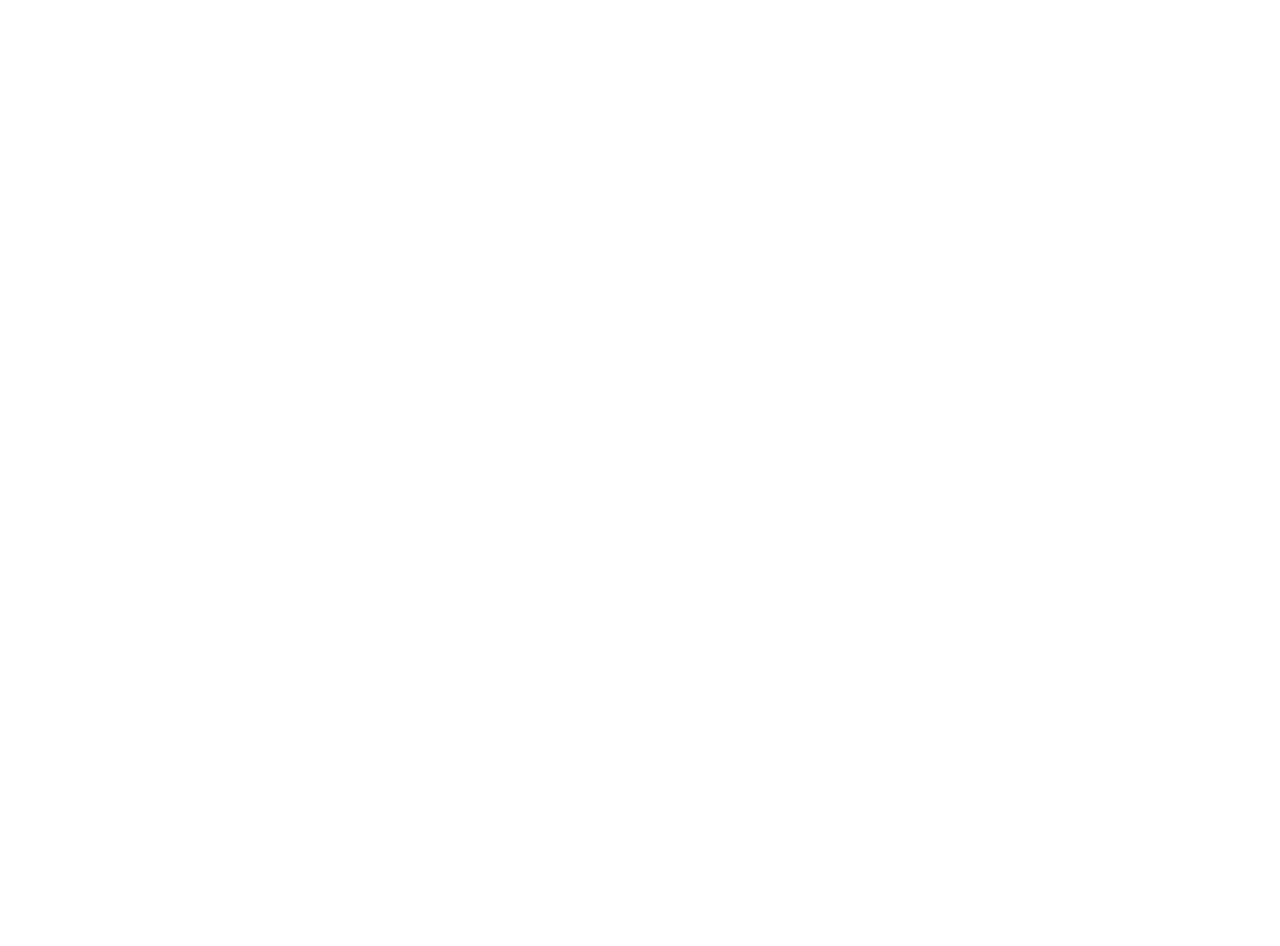
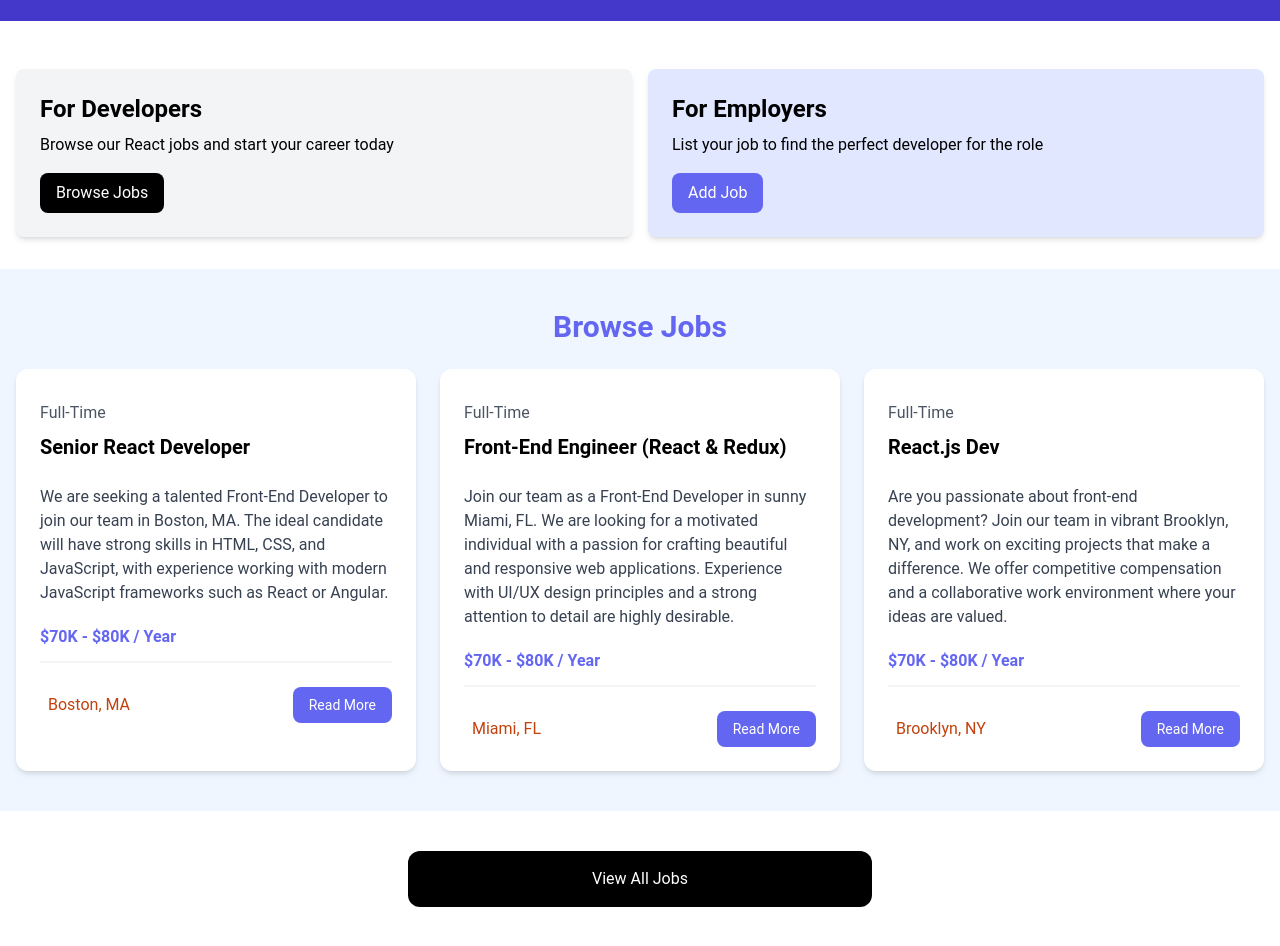
Before and after one commit to tringo286/job-list, a React (Vite) app: page / in a window 1280 px wide. Shown: the part 340-1286 px from the top of the page. Before the commit the page ends 800 px from the top, so only its background shows below. Built offline with nearby package versions, Linux system fonts and the light colour scheme.

Commit message:
Create JobListing JobListings ViewAllJobs components

```diff
--- a/src/App.jsx
+++ b/src/App.jsx
@@ -1,11 +1,21 @@
 import React from 'react'
+import './index.css';
+import Navbar from './components/Navbar';
+import Hero from './components/Hero';
+import HomeCards from './components/HomeCards';
+import JobListings from './components/JobListings';
+import ViewAllJobs from './components/ViewAllJobs';
 
 const App = () => {
   return (
-    <div>
-      App
-    </div>
-  )
-}
+    <>
+      <Navbar />
+      <Hero />
+      <HomeCards />
+      <JobListings />
+      <ViewAllJobs />
+    </>
+  );
+};
 
 export default App;
--- /dev/null
+++ b/src/components/JobListing.jsx
@@ -0,0 +1,34 @@
+import React from 'react'
+
+const JobListing = ({ job }) => {
+  return (
+    <div className="bg-white rounded-xl shadow-md relative">
+        <div className="p-6">
+        <div className="mb-6">
+            <div className="text-gray-600 my-2">{ job.type }</div>
+            <h3 className="text-xl font-bold">{ job.title }</h3>
+        </div>
+        <div className="mb-5 text-gray-700">
+            { job.description}
+        </div>
+        <h3 className="text-indigo-500 font-semibold mb-3">{ job.salary } / Year</h3>
+        <div className="border border-gray-100 mb-6" />
+
+        <div className="flex flex-col lg:flex-row justify-between items-center">
+            <div className="flex items-center text-orange-700 mb-3 lg:mb-0">
+            <i className="fa-solid fa-location-dot text-lg mr-2" />
+            { job.location }
+            </div>
+            <a
+            href={`/job/${job.id}`}
+            className="h-[36px] bg-indigo-500 hover:bg-indigo-600 text-white px-4 py-2 rounded-lg text-center text-sm"
+            >
+            Read More
+            </a>
+        </div>
+        </div>
+    </div>
+  )
+}
+
+export default JobListing
--- /dev/null
+++ b/src/components/JobListings.jsx
@@ -0,0 +1,23 @@
+import React from 'react'
+import jobs from '../jobs.json'
+import JobListing from './JobListing'
+
+const JobListings = () => {
+  const recentJobs = jobs.slice(0,3);
+  return (
+    <section className="bg-blue-50 px-4 py-10">
+    <div className="container-xl lg:container m-auto">
+        <h2 className="text-3xl font-bold text-indigo-500 mb-6 text-center">
+        Browse Jobs
+        </h2>
+        <div className="grid grid-cols-1 md:grid-cols-3 gap-6">
+        { recentJobs.map((job) => (
+          <JobListing key={job.id} job={job}/>
+        ))}
+        </div>
+    </div>
+    </section>
+  )
+}
+
+export default JobListings
--- /dev/null
+++ b/src/components/ViewAllJobs.jsx
@@ -0,0 +1,16 @@
+import React from 'react'
+
+const ViewAllJobs = () => {
+  return (
+    <section className="m-auto max-w-lg my-10 px-6">
+        <a
+          href="jobs.html"
+          className="block bg-black text-white text-center py-4 px-6 rounded-xl hover:bg-gray-700"
+        >
+          View All Jobs
+        </a>
+    </section>
+  )
+}
+
+export default ViewAllJobs
```
